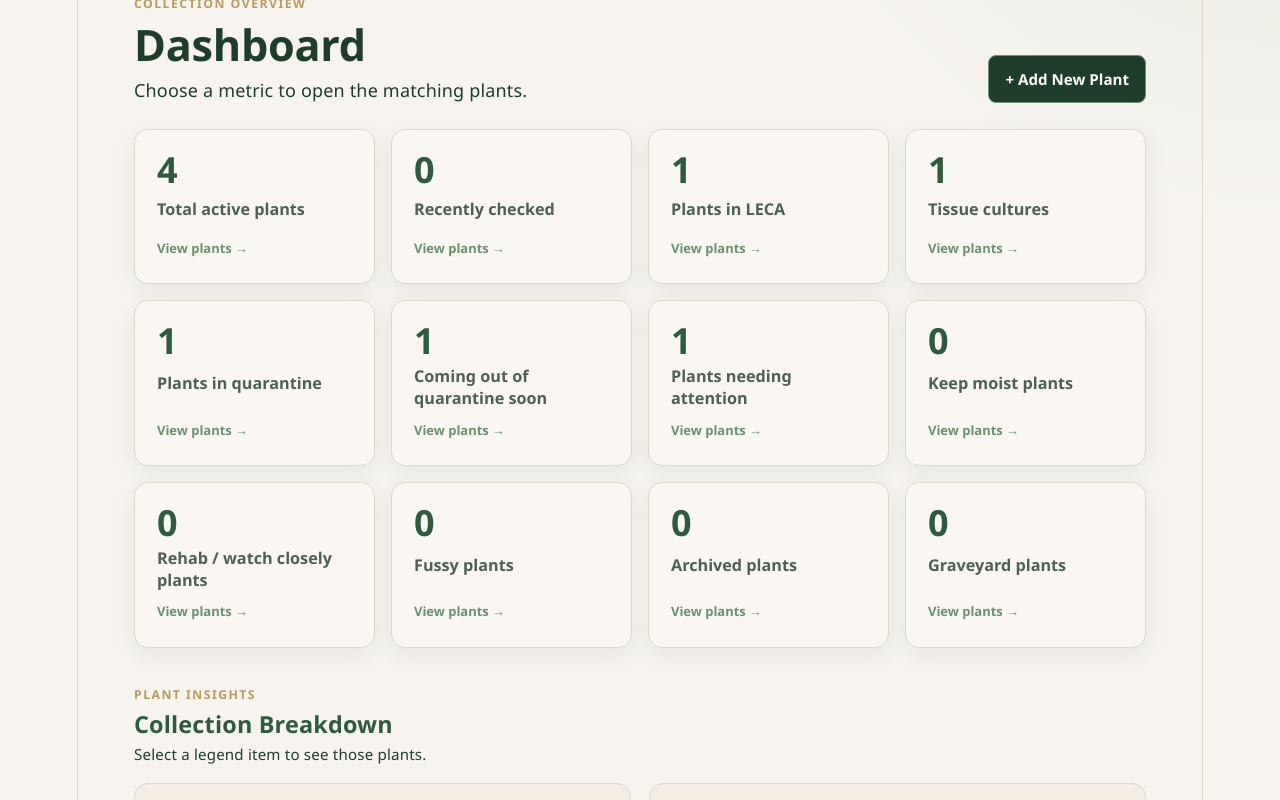
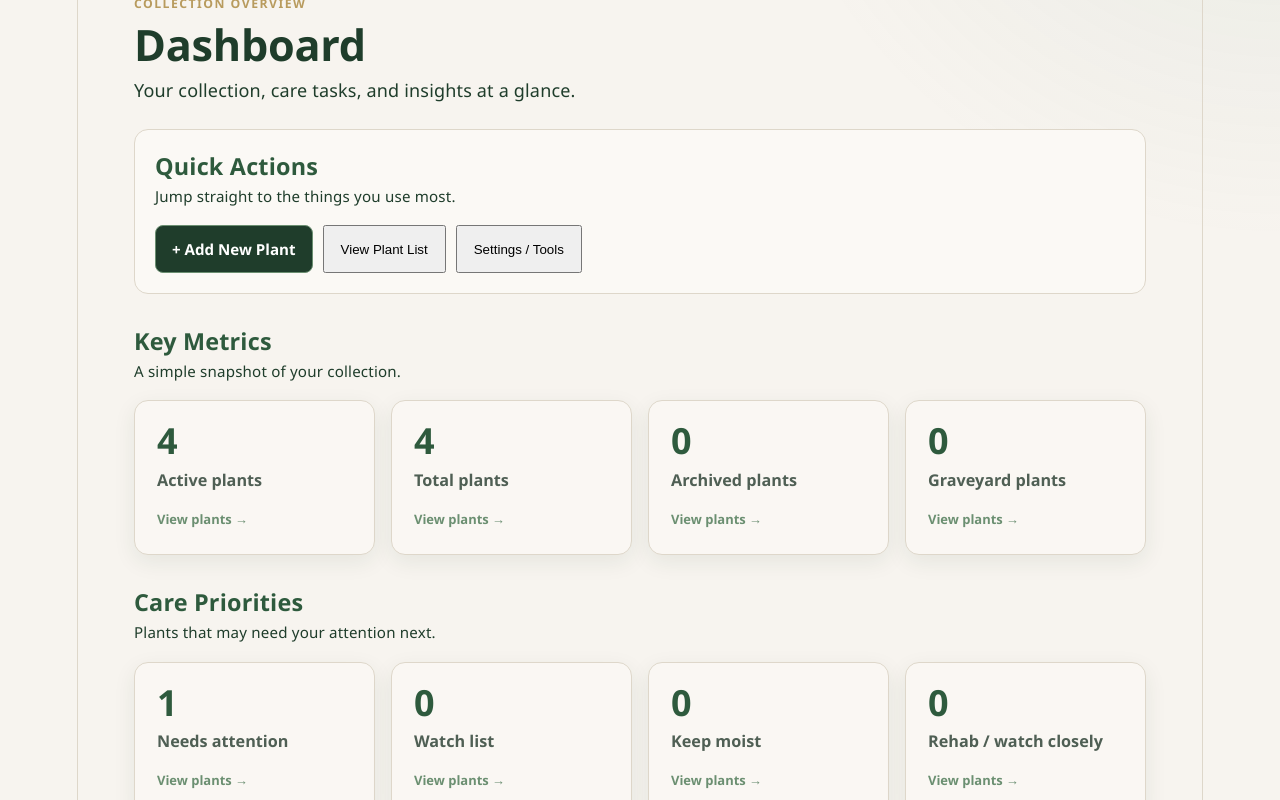
Before and after one commit to dc4622ne/plant-inventory, a React (Vite) app: page / in a window 1280 px wide. Shown: the part 300-1100 px from the top of the page. Built offline with nearby package versions, Linux system fonts and the light colour scheme.

Commit message:
Organize dashboard sections

```diff
--- a/src/App.css
+++ b/src/App.css
@@ -257,6 +257,49 @@
   color: var(--text-h);
 }
 
+.dashboard-section {
+  margin-top: 34px;
+}
+
+.dashboard-quick-actions {
+  margin-top: 0;
+  padding: 20px;
+  background: color-mix(in srgb, var(--brand-cream) 34%, #fff);
+  border: 1px solid var(--border);
+  border-radius: 14px;
+}
+
+.dashboard-section-heading {
+  margin-bottom: 16px;
+}
+
+.dashboard-section-heading h3 {
+  margin: 3px 0 4px;
+  color: var(--brand-green);
+  font-size: 1.3rem;
+}
+
+.dashboard-section-heading p {
+  margin: 0;
+  color: var(--text-h);
+  font-size: 0.84rem;
+}
+
+.dashboard-section-heading .detail-eyebrow {
+  margin-bottom: 3px;
+}
+
+.dashboard-action-buttons {
+  display: flex;
+  flex-wrap: wrap;
+  gap: 10px;
+}
+
+.dashboard-action-buttons .secondary-button {
+  margin: 0;
+  padding: 10px 16px;
+}
+
 .dashboard-metrics {
   display: grid;
   grid-template-columns: repeat(4, minmax(0, 1fr));
@@ -267,23 +310,6 @@
   display: grid;
   grid-template-columns: repeat(2, minmax(0, 1fr));
   gap: 18px;
-}
-
-.dashboard-breakdown-heading {
-  margin: 34px 0 16px;
-  text-align: left;
-}
-
-.dashboard-breakdown-heading h3 {
-  margin: 3px 0 4px;
-  color: var(--brand-green);
-  font-size: 1.3rem;
-}
-
-.dashboard-breakdown-heading p:last-child {
-  margin: 0;
-  color: var(--text-h);
-  font-size: 0.84rem;
 }
 
 .dashboard-chart {
@@ -1626,6 +1652,15 @@
     align-self: flex-start;
   }
 
+  .dashboard-action-buttons {
+    align-items: stretch;
+    flex-direction: column;
+  }
+
+  .dashboard-action-buttons button {
+    width: 100%;
+  }
+
   .data-tool-row {
     align-items: stretch;
     flex-direction: column;
--- a/src/App.jsx
+++ b/src/App.jsx
@@ -612,13 +612,17 @@ function App() {
   ].sort((firstOption, secondOption) => firstOption.localeCompare(secondOption));
   const visiblePlants = plants
     .filter((plant) => {
-      const matchesLifecycle = (plant.lifecycleStatus || 'active') === lifecycleView;
+      const matchesLifecycle = lifecycleView === 'all'
+        || (plant.lifecycleStatus || 'active') === lifecycleView;
       const matchesFilters = filterFields.every(([fieldName]) => {
         const selectedFilter = plantFilters[fieldName];
         const plantValue = normalizedFilterValue(plant[fieldName]);
 
         if (!selectedFilter) return true;
         if (selectedFilter === missingFilterValue) return !plantValue;
+        if (fieldName === 'attention' && selectedFilter === 'Watch list') {
+          return ['Watch', 'Watch list'].includes(plantValue);
+        }
         return plantValue === selectedFilter;
       });
       const matchesSearch = !normalizedSearch || searchableFields.some((fieldName) => (
@@ -626,9 +630,10 @@ function App() {
       ));
       const quarantineStatus = getQuarantineStatus(plant);
       const matchesQuarantine = !quarantineFilter
-        || (quarantineFilter === 'current'
-          ? quarantineStatus.isInAnyQuarantine
-          : quarantineStatus.isAnyQuarantineEndingSoon);
+        || (quarantineFilter === 'current' && quarantineStatus.isInAnyQuarantine)
+        || (quarantineFilter === 'soon' && quarantineStatus.isAnyQuarantineEndingSoon)
+        || (quarantineFilter === 'new' && quarantineStatus.isInNewPlantQuarantine)
+        || (quarantineFilter === 'pest' && quarantineStatus.isInPestQuarantine);
       const matchesRecentlyChecked = !recentlyCheckedFilter || wasRecentlyChecked(plant);
 
       return matchesLifecycle && matchesFilters && matchesSearch && matchesQuarantine
@@ -648,19 +653,25 @@ function App() {
     getQuarantineStatus(plant).isAnyQuarantineEndingSoon
   );
   const selectedPlantQuarantine = selectedPlant ? getQuarantineStatus(selectedPlant) : null;
-  const dashboardMetrics = [
-    { label: 'Total active plants', count: activePlants.length, lifecycle: 'active' },
+  const keyMetrics = [
+    { label: 'Active plants', count: activePlants.length, lifecycle: 'active' },
+    { label: 'Total plants', count: plants.length, lifecycle: 'all' },
+    { label: 'Archived plants', count: lifecycleCounts.archived, lifecycle: 'archived' },
+    { label: 'Graveyard plants', count: lifecycleCounts.graveyard, lifecycle: 'graveyard' },
+  ];
+  const carePriorityMetrics = [
+    { label: 'Needs attention', count: activePlants.filter((plant) => normalizedFilterValue(plant.attention).toLowerCase() === 'high').length, lifecycle: 'active', filter: ['attention', 'High'] },
+    { label: 'Watch list', count: activePlants.filter((plant) => ['watch', 'watch list'].includes(normalizedFilterValue(plant.attention).toLowerCase())).length, lifecycle: 'active', filter: ['attention', 'Watch list'] },
+    { label: 'Keep moist', count: activePlants.filter((plant) => normalizedFilterValue(plant.wateringRhythm).toLowerCase() === 'keep moist').length, lifecycle: 'active', filter: ['wateringRhythm', 'Keep moist'] },
+    { label: 'Rehab / watch closely', count: activePlants.filter((plant) => normalizedFilterValue(plant.careDifficulty).toLowerCase() === 'rehab / watch closely').length, lifecycle: 'active', filter: ['careDifficulty', 'Rehab / watch closely'] },
+    { label: 'Fussy plants', count: activePlants.filter((plant) => normalizedFilterValue(plant.careDifficulty).toLowerCase() === 'fussy').length, lifecycle: 'active', filter: ['careDifficulty', 'Fussy'] },
     { label: 'Recently checked', count: activePlants.filter((plant) => wasRecentlyChecked(plant)).length, lifecycle: 'active', recentlyChecked: true },
-    { label: 'Plants in LECA', count: activePlants.filter((plant) => normalizedFilterValue(plant.medium).toLowerCase() === 'leca').length, lifecycle: 'active', filter: ['medium', 'LECA'] },
-    { label: 'Tissue cultures', count: activePlants.filter((plant) => normalizedFilterValue(plant.type).toLowerCase() === 'tissue culture').length, lifecycle: 'active', filter: ['type', 'Tissue Culture'] },
+  ];
+  const quarantineMetrics = [
+    { label: 'New plants', count: activePlants.filter((plant) => getQuarantineStatus(plant).isInNewPlantQuarantine).length, lifecycle: 'active', quarantine: 'new' },
     { label: 'Plants in quarantine', count: activePlants.filter(isPlantInQuarantine).length, lifecycle: 'active', quarantine: 'current' },
     { label: 'Coming out of quarantine soon', count: activePlants.filter(isPlantLeavingQuarantineSoon).length, lifecycle: 'active', quarantine: 'soon' },
-    { label: 'Plants needing attention', count: activePlants.filter((plant) => normalizedFilterValue(plant.attention).toLowerCase() === 'high').length, lifecycle: 'active', filter: ['attention', 'High'] },
-    { label: 'Keep moist plants', count: activePlants.filter((plant) => normalizedFilterValue(plant.wateringRhythm).toLowerCase() === 'keep moist').length, lifecycle: 'active', filter: ['wateringRhythm', 'Keep moist'] },
-    { label: 'Rehab / watch closely plants', count: activePlants.filter((plant) => normalizedFilterValue(plant.careDifficulty).toLowerCase() === 'rehab / watch closely').length, lifecycle: 'active', filter: ['careDifficulty', 'Rehab / watch closely'] },
-    { label: 'Fussy plants', count: activePlants.filter((plant) => normalizedFilterValue(plant.careDifficulty).toLowerCase() === 'fussy').length, lifecycle: 'active', filter: ['careDifficulty', 'Fussy'] },
-    { label: 'Archived plants', count: lifecycleCounts.archived, lifecycle: 'archived' },
-    { label: 'Graveyard plants', count: lifecycleCounts.graveyard, lifecycle: 'graveyard' },
+    { label: 'Pest quarantine', count: activePlants.filter((plant) => getQuarantineStatus(plant).isInPestQuarantine).length, lifecycle: 'active', quarantine: 'pest' },
   ];
   const dashboardCharts = [
     {
@@ -700,7 +711,7 @@ function App() {
     setSearchText('');
     setQuarantineFilter(metric.quarantine || '');
     setRecentlyCheckedFilter(Boolean(metric.recentlyChecked));
-    setLifecycleView(metric.lifecycle || 'active');
+    setLifecycleView(metric.lifecycle === 'all' ? 'all' : (metric.lifecycle || 'active'));
     setAreMoreFiltersVisible(Boolean(
       metric.filter && advancedFilterFields.some(([fieldName]) => fieldName === metric.filter[0])
     ));
@@ -1543,17 +1554,39 @@ function App() {
             <div>
               <p className="detail-eyebrow">Collection overview</p>
               <h2 id="dashboard-heading">Dashboard</h2>
-              <p>Choose a metric to open the matching plants.</p>
-            </div>
+              <p>Your collection, care tasks, and insights at a glance.</p>
+            </div>
+          </div>
+          <section className="dashboard-section dashboard-quick-actions" aria-labelledby="quick-actions-heading">
+            <div className="dashboard-section-heading">
+              <h3 id="quick-actions-heading">Quick Actions</h3>
+              <p>Jump straight to the things you use most.</p>
+            </div>
+            <div className="dashboard-action-buttons">
               <button className="dashboard-add-button" type="button" onClick={() => {
                 setAddPlantMessage('');
                 setShowForm(true);
-            }}>
-              + Add New Plant
-            </button>
+              }}>+ Add New Plant</button>
+              <button className="secondary-button" type="button" onClick={() => openPlantList()}>
+                View Plant List
+              </button>
+              <button className="secondary-button" type="button" onClick={openSettings}>
+                Settings / Tools
+              </button>
+            </div>
+          </section>
+          {[
+            ['key-metrics-heading', 'Key Metrics', 'A simple snapshot of your collection.', keyMetrics],
+            ['care-priorities-heading', 'Care Priorities', 'Plants that may need your attention next.', carePriorityMetrics],
+            ['quarantine-heading', 'Quarantine / New Plants', 'Keep arrivals and isolated plants easy to track.', quarantineMetrics],
+          ].map(([headingId, title, description, metrics]) => (
+            <section className="dashboard-section" aria-labelledby={headingId} key={headingId}>
+              <div className="dashboard-section-heading">
+                <h3 id={headingId}>{title}</h3>
+                <p>{description}</p>
               </div>
               <div className="dashboard-metrics">
-            {dashboardMetrics.map((metric) => (
+                {metrics.map((metric) => (
                   <button className="dashboard-metric-card" type="button" key={metric.label}
                     onClick={() => openPlantList(metric)}>
                     <strong>{metric.count}</strong>
@@ -1562,9 +1595,12 @@ function App() {
                   </button>
                 ))}
               </div>
-          <div className="dashboard-breakdown-heading">
+            </section>
+          ))}
+          <section className="dashboard-section" aria-labelledby="collection-breakdown-heading">
+            <div className="dashboard-section-heading">
               <p className="detail-eyebrow">Plant insights</p>
-            <h3>Collection Breakdown</h3>
+              <h3 id="collection-breakdown-heading">Collection Breakdown</h3>
               <p>Select a legend item to see those plants.</p>
             </div>
             <div className="dashboard-charts" aria-label="Collection breakdown charts">
@@ -1625,6 +1661,7 @@ function App() {
               );
             })}
             </div>
+          </section>
         </section>
         ) : appView === 'settings' ? (
         <section className="settings-view" aria-labelledby="settings-heading">
@@ -1687,7 +1724,12 @@ function App() {
         <div className="plant-search-tools">
           {quarantineFilter && (
             <div className="applied-dashboard-filter" role="status">
-              <span>{quarantineFilter === 'current' ? 'Plants in quarantine' : 'Coming out of quarantine soon'}</span>
+              <span>{({
+                current: 'Plants in quarantine',
+                soon: 'Coming out of quarantine soon',
+                new: 'New plants',
+                pest: 'Pest quarantine',
+              })[quarantineFilter]}</span>
               <button type="button" onClick={() => setQuarantineFilter('')}>Clear</button>
             </div>
           )}
@@ -1727,6 +1769,7 @@ function App() {
               <label htmlFor="lifecycle-filter">Plant view</label>
               <select id="lifecycle-filter" value={lifecycleView}
                 onChange={(event) => setLifecycleView(event.target.value)}>
+                <option value="all">All Plants</option>
                 <option value="active">Active Plants</option>
                 <option value="archived">Archived Plants</option>
                 <option value="graveyard">Graveyard Plants</option>
```
Lines whose indentation alone changed are shown as unchanged.
